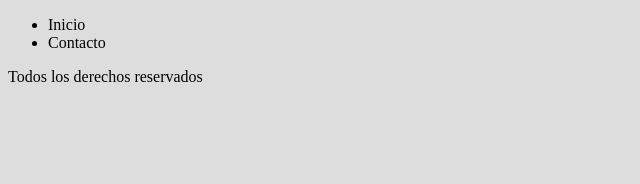
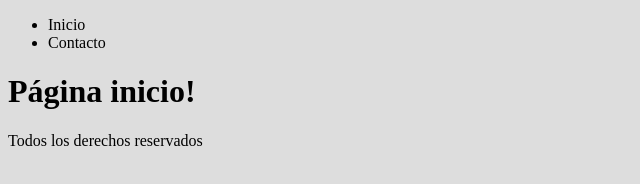
Before and after one commit to mlapeducacionit/cafeteria, a plain HTML site: page index.html in a window 1280 px wide. Shown: the whole page, without its empty margins (0-640 px from the left). Drawn offline with Linux system fonts and the light colour scheme.

Commit message:
Agrego main el index.html

```diff
--- a/index.html
+++ b/index.html
@@ -16,6 +16,11 @@
         </nav>
     </header>
 
+    <main>
+        <h1>Página inicio!</h1>
+    </main>
+
+
     <footer>
         Todos los derechos reservados
     </footer>
```
